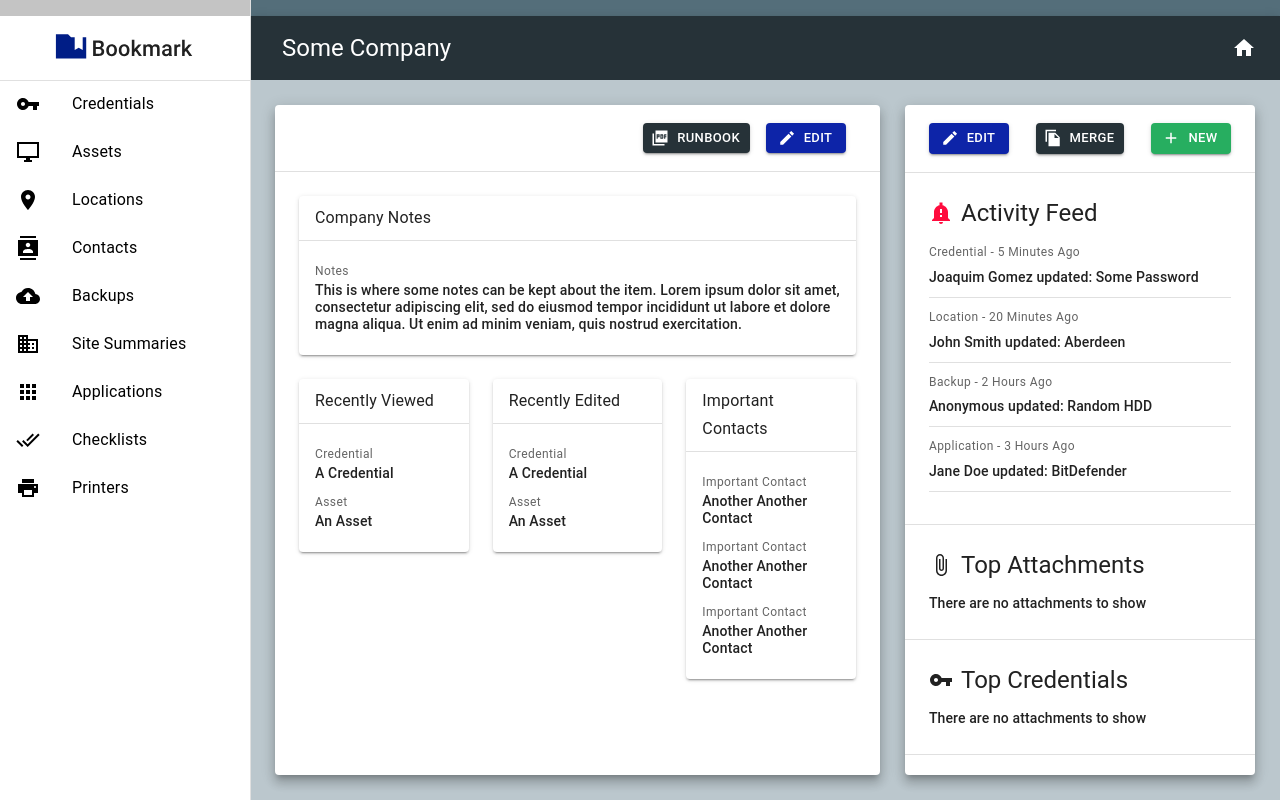
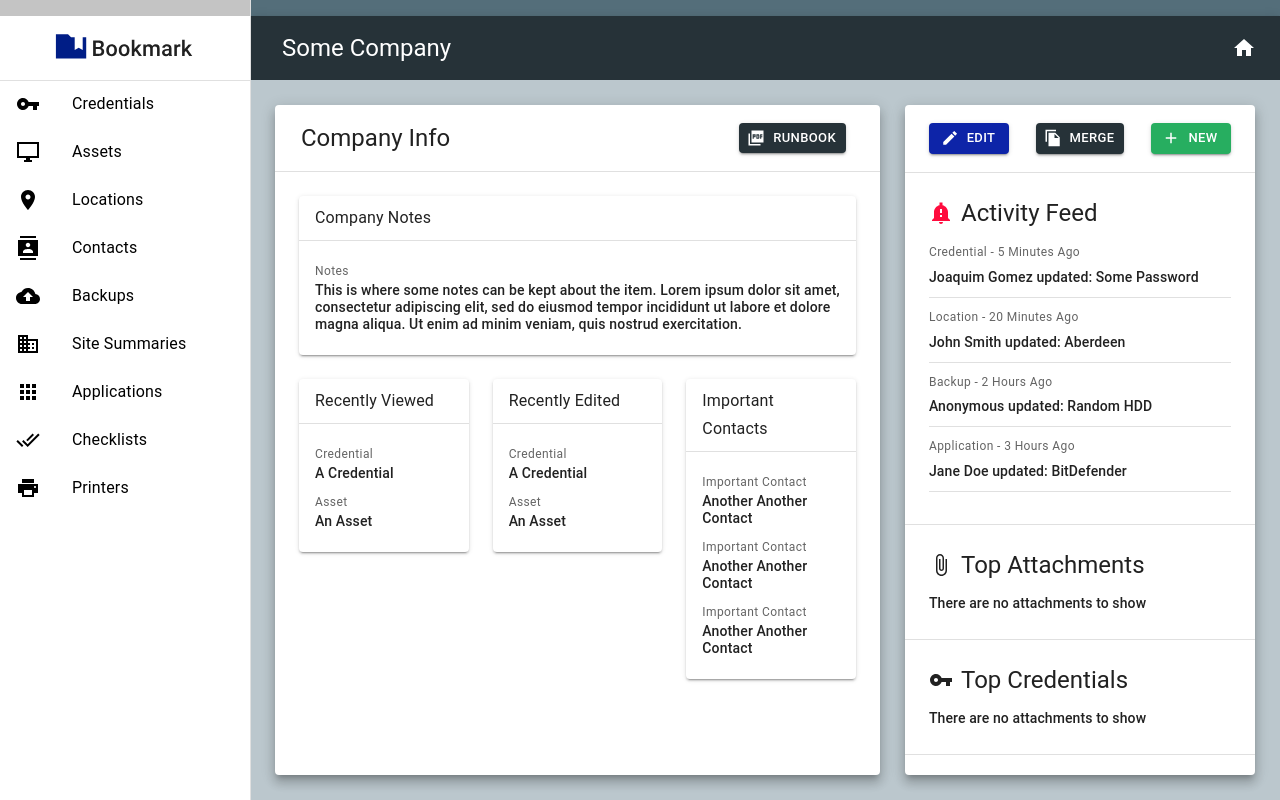
Before and after one commit to JoaquimXG/Bookmark, a React (Create React App) app: page / in a window 1280 px wide. Built offline with nearby package versions, Linux system fonts and the light colour scheme.

Commit message:
feat(create new item directly from the itemlist page) also added the ability to create a whole site runbook from the companyInfo page.

```diff
--- a/src/App.js
+++ b/src/App.js
@@ -9,7 +9,7 @@ import { ApolloProvider } from "@apollo/client";
 import AppBar from "./components/AppBar";
 import ItemList from "./components/ItemList";
 import DataScreen from "./components/DataScreen";
-//import NewDataScreen from "./components/NewDataScreen";
+import NewDataScreen from "./components/NewDataScreen";
 import CompanyInfo from "./components/CompanyInfo";
 
 //Incoming Data or templates
@@ -48,9 +48,9 @@ const NewItemRoute = route => {
             exact
             key={route}
             path={`/new${route}`}
-//            render={routerProps => (
- //               <NewDataScreen {...routerProps} path={route} />
-  //          )}
+            render={routerProps => (
+                <NewDataScreen {...routerProps} path={route} />
+            )}
         />
     );
 };
@@ -74,9 +74,9 @@ function App() {
                                 path="/"
                                 render={() => <CompanyInfo />}
                             />
-                           {//staticRoutes.map(route => {
-//                                return NewItemRoute(route);
-                            //})
+                           {staticRoutes.map(route => {
+                                return NewItemRoute(route);
+                            })
                             }
                             {staticRoutes.map(route => {
                                 return ItemListRoute(route);
--- a/src/components/CompanyInfo.js
+++ b/src/components/CompanyInfo.js
@@ -1,5 +1,5 @@
 //External Imports
-import React from "react";
+import React, { useEffect } from "react";
 
 //Custom Components
 import SecondaryCard from "./SecondaryCard";
@@ -12,11 +12,11 @@ import {
     proxyGqlQueryResponseData
 } from "../static/templates/companyInfoTemplates";
 import PrimaryCard from "./PrimaryCard";
-
+import { useLazyQuery } from "@apollo/client";
 
 //Uncategorised
 import fillDataScreenTemplate from "../static/functions/fillDataScreenTemplate";
-
+import { generatePdfQuery } from "../static/apollo/queries";
 
 const secondaryButtonFunctions = {
     Merge: () => {
@@ -30,25 +30,25 @@ const secondaryButtonFunctions = {
     }
 };
 
-const buttonFunctions = {
-    Runbook: () => {
-        console.log("Runbook")
-    },
-
-    Edit: () => {
-        console.log("Edit")
-    }
-}
+//TO-DO: Remove hardcoded site id
+const SITE_ID = 12345;
 
 export default props => {
     //var query = individualQueries.companyInfo.query;
     var id = 235537;
-    const data = proxyGqlQueryResponseData
+    const data = proxyGqlQueryResponseData;
 
-    const { cards, header } = fillDataScreenTemplate(
-        data,
-        primaryCardTemplate
-    );
+    const [loadPdf, { data: lazyData }] = useLazyQuery(generatePdfQuery);
+
+    useEffect(() => {
+        if (lazyData) {
+            const url = lazyData.generatePdf;
+            console.log(lazyData.generatePdf);
+            window.open(url, "_blank");
+        }
+    }, [lazyData]);
+
+    const { cards, header } = fillDataScreenTemplate(data, primaryCardTemplate);
 
     const formState = {
         edit: false,
@@ -57,8 +57,16 @@ export default props => {
         constraints: {},
         setInvalidFields: () => console.log("Setting invalid Fields"),
         invalidFields: {}
+    };
 
-    }
+    const buttonFunctions = {
+        Runbook: () => {
+            console.log("Runbook");
+            loadPdf({
+                variables: { site_id: SITE_ID, template: null, id: null }
+            });
+        }
+    };
 
     return (
         <>
@@ -69,8 +77,8 @@ export default props => {
                 cards={cards}
                 formState={formState}
                 buttons={buttons.primary}
-                companyInfo
-                />
+                controlButtons
+            />
             <SecondaryCard
                 templates={secondaryCardData}
                 buttons={buttons.secondary}
--- a/src/components/ItemList.js
+++ b/src/components/ItemList.js
@@ -2,10 +2,13 @@
 import React, { useState, useEffect } from "react";
 import { Paper, Divider } from "@material-ui/core";
 import { useQuery, useMutation, useLazyQuery } from "@apollo/client";
+import { useHistory } from "react-router-dom";
 
 // Custom static components
 import ItemCategoryErrorBoundary from "./ItemCategoryErrorBoundary";
 import DisplayMessageCard from "./DisplayMessageCard";
+import ItemListTableContainer from "./ItemListTableContainer";
+import ItemListHeader from "./ItemListHeader";
 
 //Style
 import { myStyles } from "../static/css/style";
@@ -13,8 +16,6 @@ import { myStyles } from "../static/css/style";
 //Incoming data or templates
 import { itemListQueries, generatePdfQuery } from "../static/apollo/queries";
 import mutations from "../static/apollo/mutations";
-import ItemListTableContainer from "./ItemListTableContainer";
-import ItemListHeader from "./ItemListHeader";
 
 //TO-DO remove Hard Coded SITE_ID
 const SITE_ID = 12345;
@@ -23,6 +24,7 @@ export default props => {
     const classes = myStyles();
     const [selected, setSelected] = useState({});
     const itemType = `${props.path}s`;
+    const history = useHistory();
 
     const { loading, error, data } = useQuery(
         itemListQueries[props.path].query
@@ -76,8 +78,6 @@ export default props => {
                     performDelete({
                         variables: { id: id, site_id: SITE_ID }
                     });
-                } else {
-                    console.log("not deleting", id);
                 }
             });
         },
@@ -100,6 +100,7 @@ export default props => {
         },
         New: () => {
             console.log("New");
+            history.push(`/new${props.path}`);
         }
     };
 
--- /dev/null
+++ b/src/components/NewDataScreen.js
@@ -0,0 +1,80 @@
+//External Imports
+import React from "react";
+import { useHistory } from "react-router-dom";
+
+//Custom Components
+import PrimaryCard from "./PrimaryCard";
+import SecondaryCard from "./SecondaryCard";
+
+//Functions
+import fillDataScreenTemplate from "../static/functions/fillDataScreenTemplate";
+
+//Custom Hooks
+import { useFormProvider } from "../hooks/useFormProvider";
+
+//Data, queries, mutations and templates
+import dataScreenStaticTemplates from "../static/templates/dataScreenStaticTemplates";
+import cardGenerationTemplates from "../static/templates/cardGenerationTemplates";
+import formConstraints from "../static/templates/formConstraints";
+
+export default props => {
+    var id = parseInt(props.match.params.id);
+    const constraints = formConstraints[props.path];
+    const history = useHistory();
+
+    var {
+        buttonFunctions,
+        formState: { edit, newItem },
+        setMutationVariables,
+        setInvalidFields,
+        invalidFields
+    } = useFormProvider(
+        id,
+        props.path,
+        null,
+        constraints,
+        true
+    );
+
+    var {
+        Edit,
+        New,
+        Delete,
+        ...secondaryFunctions
+    } = buttonFunctions;
+
+    buttonFunctions.Cancel = () => {
+        history.replace(`/${props.path}s`)
+    }
+
+    const { cards, header } = fillDataScreenTemplate(
+        {},
+        cardGenerationTemplates[props.path]
+    );
+
+    return (
+        <>
+            <PrimaryCard
+                controlButtons
+                buttons={dataScreenStaticTemplates.newOnlyButtons}
+                id={id}
+                header={header}
+                buttonFunctions={buttonFunctions}
+                cards={cards}
+                formState={{
+                    edit,
+                    newItem,
+                    setMutationVariables,
+                    constraints,
+                    setInvalidFields,
+                    invalidFields
+                }}
+            />
+            <SecondaryCard
+                templates={dataScreenStaticTemplates.secondaryCardData}
+                buttons={dataScreenStaticTemplates.buttons.secondary}
+                buttonFunctions={secondaryFunctions}
+            />
+        </>
+    );
+};
--- a/src/components/PrimaryCard.js
+++ b/src/components/PrimaryCard.js
@@ -34,7 +34,7 @@ import { myStyles } from "../static/css/style";
 export default props => {
     const classes = myStyles();
 
-    const buttons = props.companyInfo
+    const buttons = props.controlButtons
         ? props.buttons
         : dataScreenStaticTemplates.buttons.primary;
 
--- a/src/hooks/useFormProvider.js
+++ b/src/hooks/useFormProvider.js
@@ -20,9 +20,9 @@ const validateEmptyFields = (fields, constraints) => {
     return updatedInvalidFields;
 };
 
-export const useFormProvider = (id, path, data, constraints) => {
-    const [edit, setEdit] = useState(false);
-    const [newItem, setNewItem] = useState(false);
+export const useFormProvider = (id, path, data, constraints, onlyNew=false) => {
+    const [edit, setEdit] = useState(onlyNew);
+    const [newItem, setNewItem] = useState(onlyNew);
     const [mutationVariables, setMutationVariables] = useState({ empty: true });
     const [invalidFields, setInvalidFields] = useState({});
     const history = useHistory();
--- a/src/static/templates/companyInfoTemplates.js
+++ b/src/static/templates/companyInfoTemplates.js
@@ -26,11 +26,6 @@ export const buttons = {
             color: "grey",
             text: "Runbook"
         },
-        {
-            icon: CreateSharp,
-            color: "blue",
-            text: "Edit"
-        }
     ],
 
     secondary: [
@@ -65,7 +60,7 @@ export const proxyGqlQueryResponseData = {
 };
 
 export const primaryCardTemplate = {
-    header: { title: "name" },
+    header: { ref: "name" },
 
     cards: [
         {
--- a/src/static/templates/dataScreenStaticTemplates.js
+++ b/src/static/templates/dataScreenStaticTemplates.js
@@ -22,6 +22,20 @@ import activityFeedData from "./activityFeedTemporaryData";
 
 const theme = createMuiTheme();
 
+const newOnlyButtons = [
+    {
+        icon: CloseSharp,
+        color: "red",
+        text: "Cancel",
+        textColor: "black"
+    },
+    {
+        icon: SaveSharp,
+        color: "blue",
+        text: "Save"
+    }
+];
+
 const buttons = {
     primary: [
         {
@@ -43,14 +57,14 @@ const buttons = {
             onEdit: {
                 icon: SaveSharp,
                 color: "blue",
-                text: "Save",
+                text: "Save"
             }
         },
         {
             icon: AddSharp,
             color: "green",
             text: "New"
-        },
+        }
     ],
 
     secondary: [
@@ -113,5 +127,6 @@ const secondaryCardData = [
 
 export default {
     secondaryCardData,
-    buttons
+    buttons,
+    newOnlyButtons
 };
```
